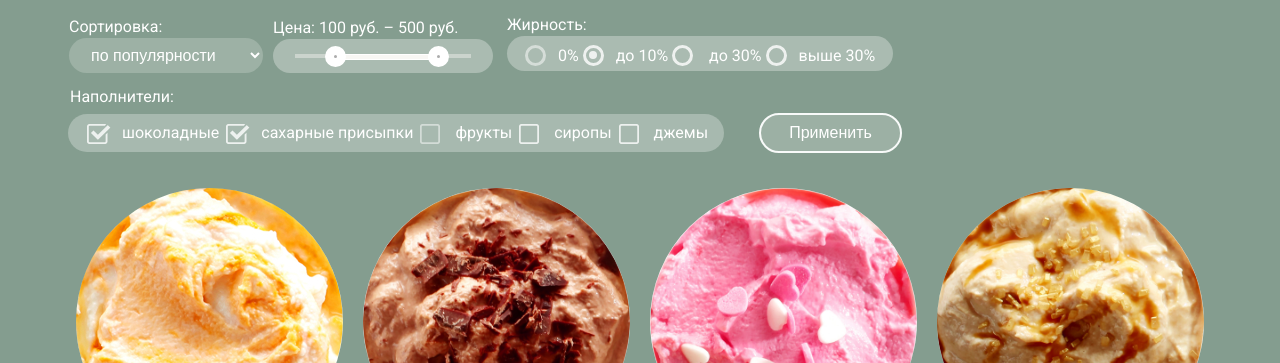
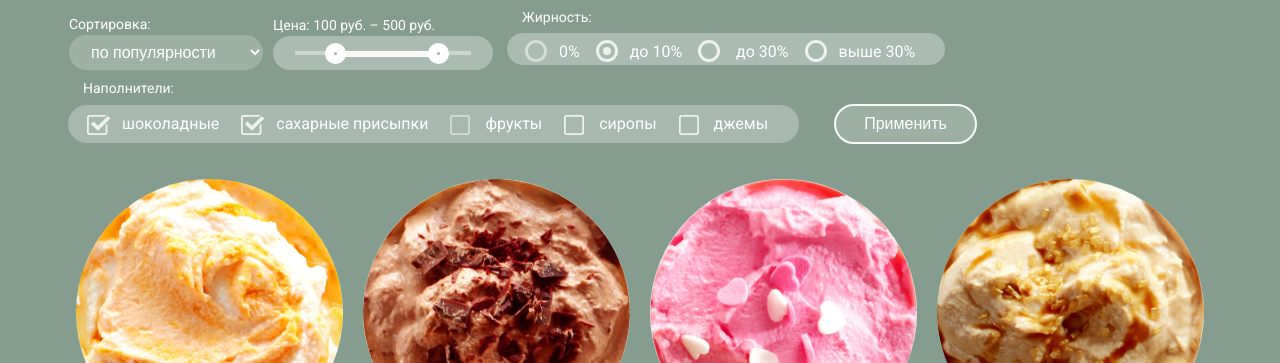
Before and after one commit to FedorenkoAl/863153-gllacy, a plain HTML site: page catalog.html in a window 1280 px wide. Shown: the part 171-534 px from the top of the page. Drawn offline with Linux system fonts and the light colour scheme.

Commit message:
Правки

```diff
--- a/catalog.html
+++ b/catalog.html
@@ -96,7 +96,7 @@
           <legend class="visually-hidden">Выбираем мороженно</legend>
            <div class="wrepper-choise-1">
             <label>
-              Сортировка:
+              <span class="form-title">Сортировка:</span>
               <div class="popul">
               <select>
                 <option>по популярности</option>
@@ -104,7 +104,7 @@
             </div>
             </label>
             <label>
-              Цена: 100 руб. – 500 руб.
+              <span class="form-title">Цена: 100 руб. – 500 руб.</span>
               <div class="range">
                 <div class="range-controls">
                   <div class="scale">
@@ -117,7 +117,7 @@
 
             </label>
             <fieldset>
-              Жирность:
+              <legend>Жирность:</legend>
               <div class="radio">
                 <label>
                   <input type="radio" name="fatness" value="0" disabled>
--- a/css/style.css
+++ b/css/style.css
@@ -1105,8 +1105,6 @@ select:hover {
   transform: scale(1.2);
 }
 
-
-
 .toggle-max {
   position: absolute;
   top: -8px;
@@ -1128,16 +1126,19 @@ select:hover {
 }
 
 .radio {
-  padding: 4px 18px;
+  padding: 2px 18px;
   background-color: #aabbb1;
   border-radius: 20px;
 }
 
 .radio label {
   position: relative;
-}
-
-
+  margin-right: 12px;
+}
+
+.checkbox label {
+  margin-right: 15px;
+}
 
 input[type="radio"] {
   border: 0;
@@ -1155,8 +1156,8 @@ input[type="radio"] {
   position: relative;
   top: 5px;
   display: inline-block;
-  width: 15px;
-  height: 15px;
+  width: 16px;
+  height: 16px;
   border-radius: 50%;
   border: 3px solid  #ffffff;
   margin-right: 0.75em;
@@ -1169,7 +1170,7 @@ input[type="radio"] {
   position: absolute;
   display: inline-block;
   top: 5px;
-  left: 6px;
+  left: 7px;
   width: 8px;
   height: 8px;
   border-radius: 50%;
@@ -1243,6 +1244,23 @@ input[type="checkbox"]:checked + span::before {
   border-radius: 20px;
 }
 
+
+legend {
+  padding-left: 15px;
+  padding-bottom: 3px;
+  font-size: 14px;
+  font-weight: 400;
+  line-height: 16px;
+
+}
+
+.form-title {
+ font-size: 14px;
+ font-weight: 400;
+ line-height: 16px;
+
+}
+
 .catalog-button-choice:hover {
   color: #323232;
   font-weight: 700;
@@ -1487,8 +1505,8 @@ input[type="checkbox"]:checked + span::before {
   position: fixed;
   top: 50%;
   left: 50%;
-  width: 478px;
-  padding-left: 39px;
+  width: 453px;
+  padding-left: 24px;
   padding-bottom: 27px;
   transform: translate(-50%, -50%);
   border-radius: 15px;
@@ -1516,9 +1534,10 @@ input[type="checkbox"]:checked + span::before {
 }
 
 .popup-form textarea {
+  width: 394;
   height: 155px;
   padding-top: 13px;
-  padding-right: 238px;
+  padding-right: 15px;
   padding-left: 15px;
   background-color: #ffffff;
   border: 2px solid rgba(178, 178, 178, 0.52);
```
